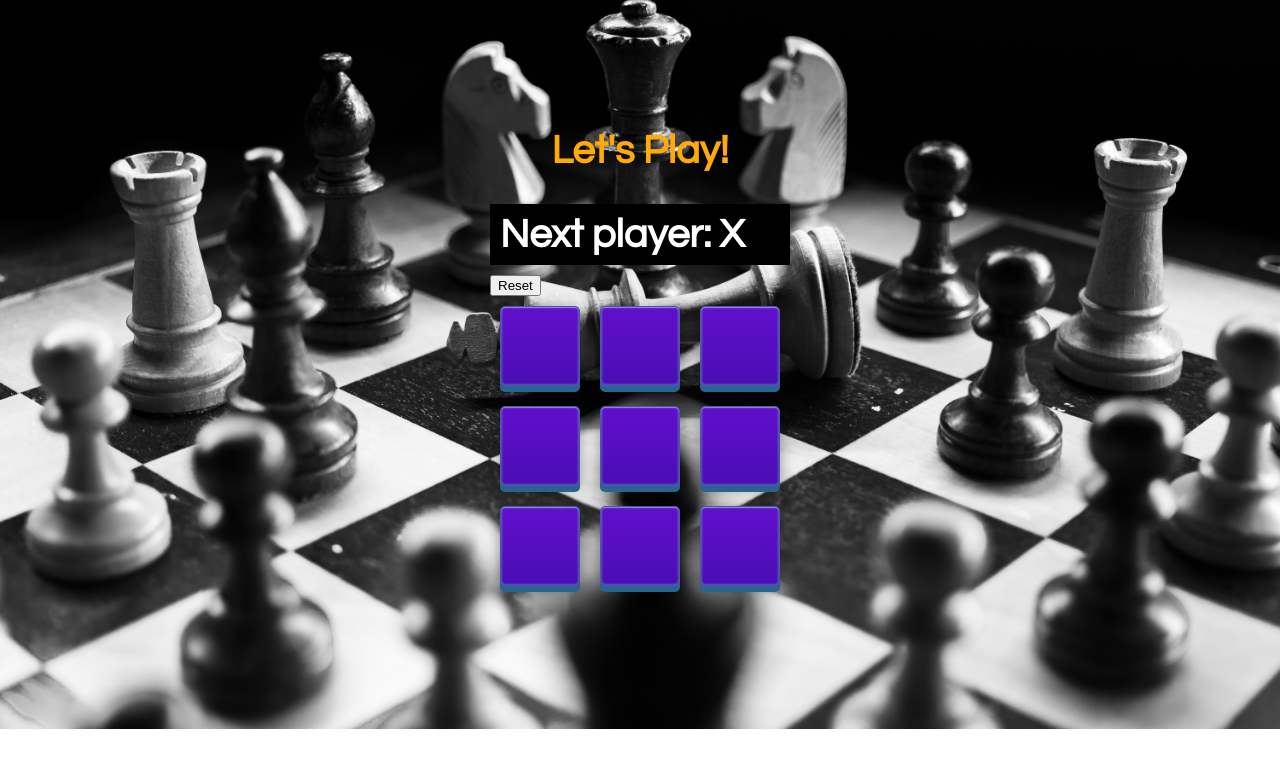
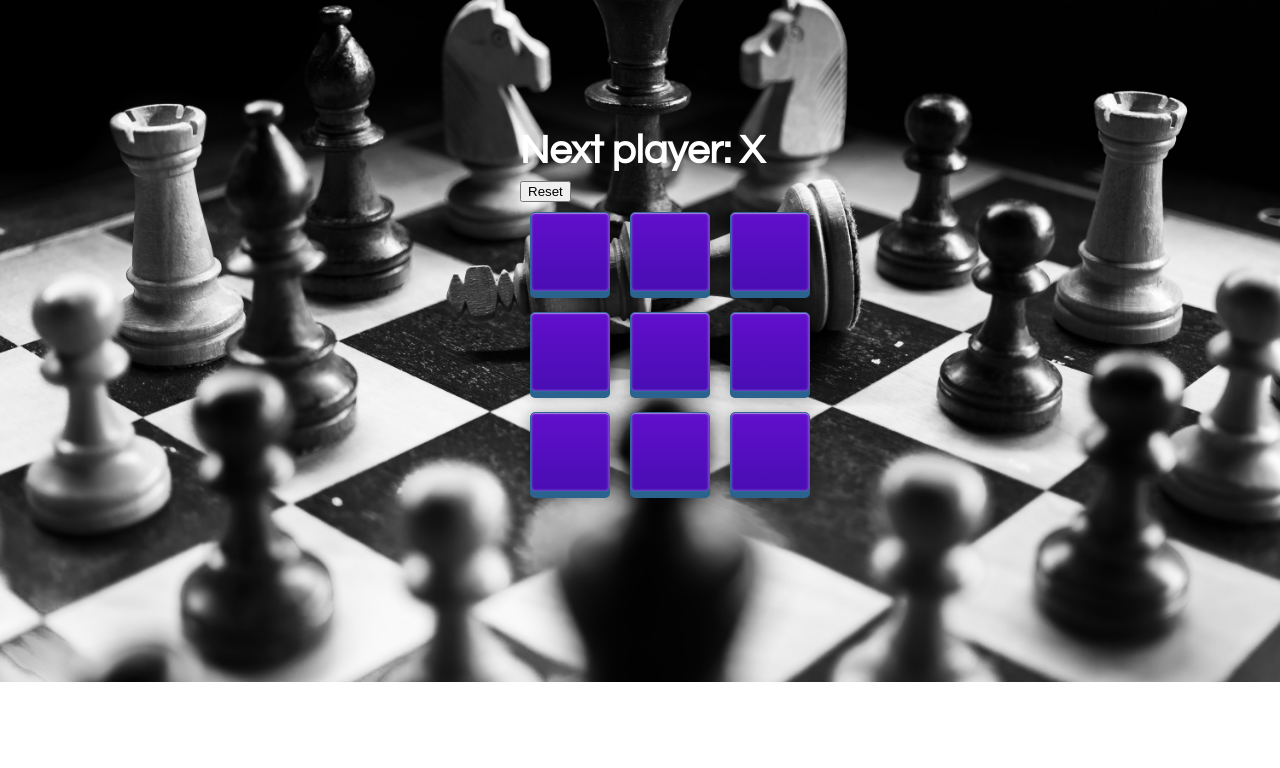
Before and after one commit to sanjeev0007/TicTacToe-using-react, a React app: page / in a window 1280 px wide. Built offline with nearby package versions, Linux system fonts and the light colour scheme.

Commit message:
Revert "add home comp and fix UI issue"

```diff
--- a/src/Home.js
+++ /dev/null
@@ -1,11 +0,0 @@
-import React from "react";
-
-function Home(){
-    return(
-        <>
-            <h2 style={{color:'red',color: '#ffaa09', fontSize: '40px', fontWeight: '900',textAlign:'center'}}> Let's Play!</h2>
-        </>
-    )
-}
-
-export default Home;
--- a/src/index.css
+++ b/src/index.css
@@ -1,6 +1,7 @@
 body {
   font: 14px "Century Gothic", Futura, sans-serif;
   margin-top: 130px;
+  margin-left: 520px;
   background-image: url(image/ppp.jpg);
   background-position: center;
   background-repeat: no-repeat;
@@ -23,8 +24,6 @@ ul {
   font-size: 40px;
   color: white;
   font-weight: 800;
-  background: black;
-  padding: 10px;
 }
 
 .square {
@@ -86,10 +85,6 @@ ul {
 .game {
   display: flex;
   flex-direction: row;
-  width: 500px;
-  margin: 0 auto;
-  align-items: center;
-  justify-content: center;
 }
 
 .game-info {
--- a/src/index.js
+++ b/src/index.js
@@ -1,7 +1,6 @@
 import React from 'react';
 import ReactDOM from 'react-dom';
 import './index.css';
-import Home from './Home';
 
 function Square(props) {
     return (
@@ -108,24 +107,18 @@ class Game extends React.Component {
                 <div className="game-board">
                     <Board />
                 </div>
-                {/* <div className="game-info">
-                    <div> status </div>
-                    <ol> TODO </ol>
-                </div> */}
+                <div className="game-info">
+                    <div>{/* status */}</div>
+                    <ol>{/* TODO */}</ol>
+                </div>
             </div>
         );
     }
 }
 
-
 // ========================================
 
 ReactDOM.render(
-    <>
-    <Home/>
-      <Game />
-
-    </>
-  ,
+    <Game />,
     document.getElementById('root')
 );
```
